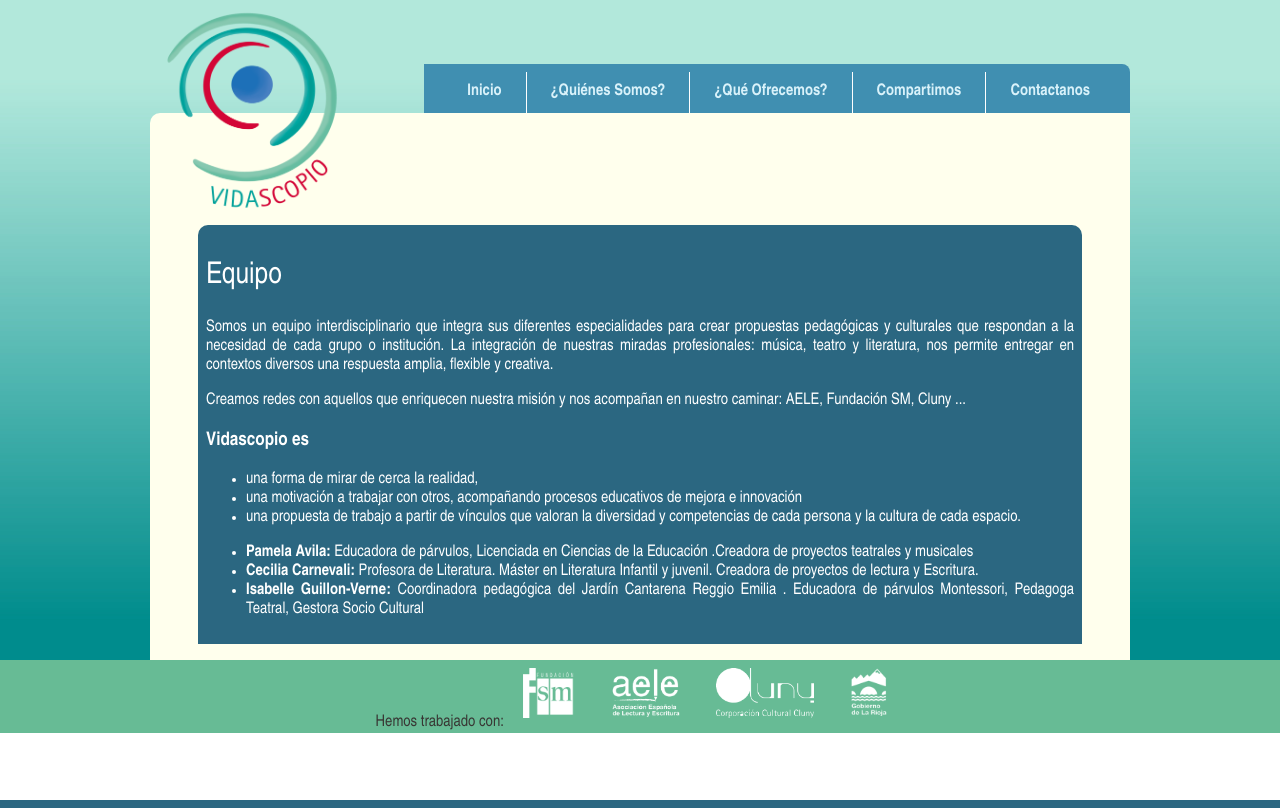
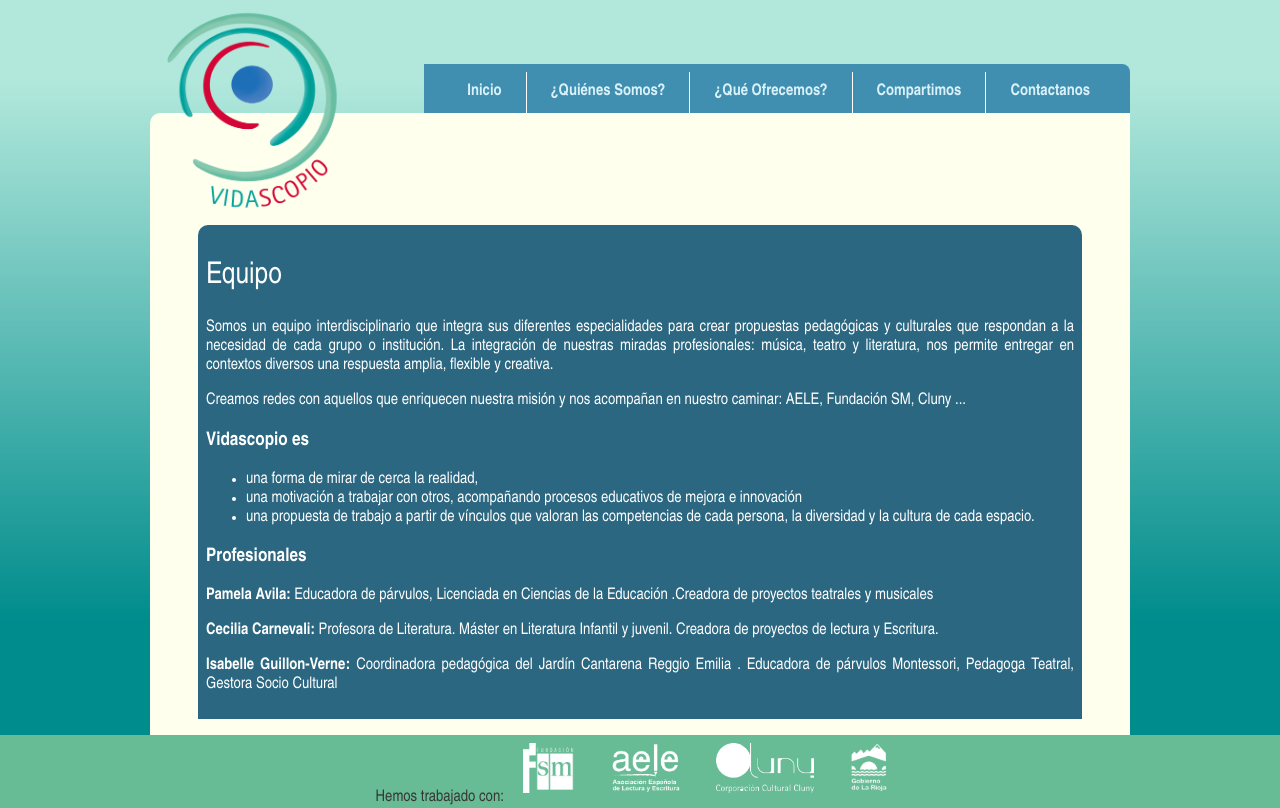
Before and after one commit to nmalbran/vidascopio, a Django app: page /web2/equipo in a window 1280 px wide. Run offline with Django 3.2, Linux system fonts and the light colour scheme; parts of the project's set-up code (start-up, migrations or seed data) failed here and were passed over.

Commit message:
Pequenos cambios a equipo.

```diff
--- a/web2/templates/web2/equipo.html
+++ b/web2/templates/web2/equipo.html
@@ -17,15 +17,16 @@
 <ul>
     <li>una forma de mirar de cerca la realidad,</li>
     <li>una motivación a trabajar con otros, acompañando procesos  educativos de mejora e  innovación </li>
-    <li>una propuesta de trabajo a partir de vínculos que valoran la diversidad y competencias de cada persona y la cultura de cada espacio.</li>
+    <li>una propuesta de trabajo a partir de vínculos que valoran las competencias de cada persona, la diversidad y la cultura de cada espacio.</li>
 </ul>
 
+<h3>Profesionales</h3>
 
-<ul>
-    <li><b>Pamela Avila: </b>Educadora de párvulos, Licenciada en Ciencias de la Educación .Creadora de proyectos teatrales y musicales</li>
-    <li><b>Cecilia Carnevali: </b> Profesora de Literatura. Máster en Literatura Infantil y juvenil. Creadora de proyectos de lectura y Escritura.</li>
-    <li><b>Isabelle Guillon-Verne: </b>Coordinadora pedagógica del Jardín Cantarena Reggio Emilia .  Educadora de párvulos Montessori, Pedagoga Teatral, Gestora Socio Cultural</li>
-</ul>
+<p><b>Pamela Avila: </b>Educadora de párvulos, Licenciada en Ciencias de la Educación .Creadora de proyectos teatrales y musicales</p>
+
+<p><b>Cecilia Carnevali: </b> Profesora de Literatura. Máster en Literatura Infantil y juvenil. Creadora de proyectos de lectura y Escritura.</p>
+
+<p><b>Isabelle Guillon-Verne: </b>Coordinadora pedagógica del Jardín Cantarena Reggio Emilia .  Educadora de párvulos Montessori, Pedagoga Teatral, Gestora Socio Cultural</p>
 
 </div>
 
```
